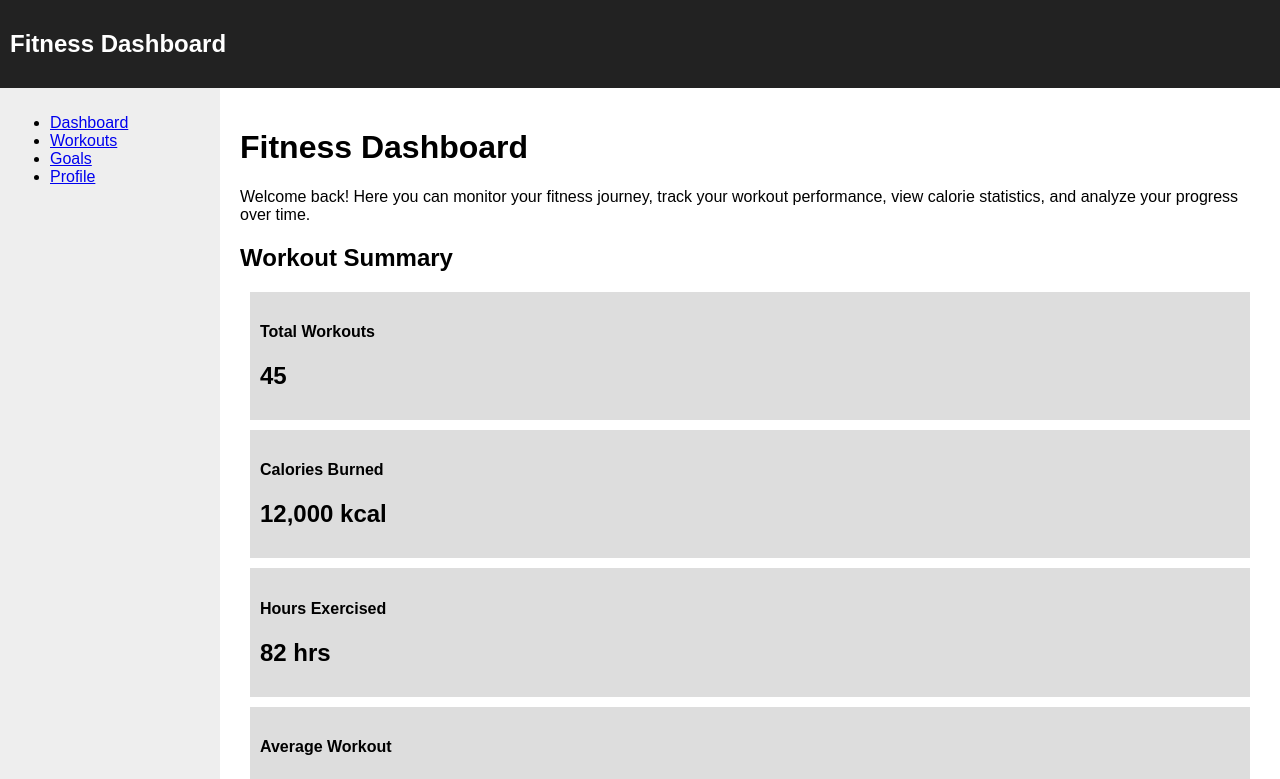
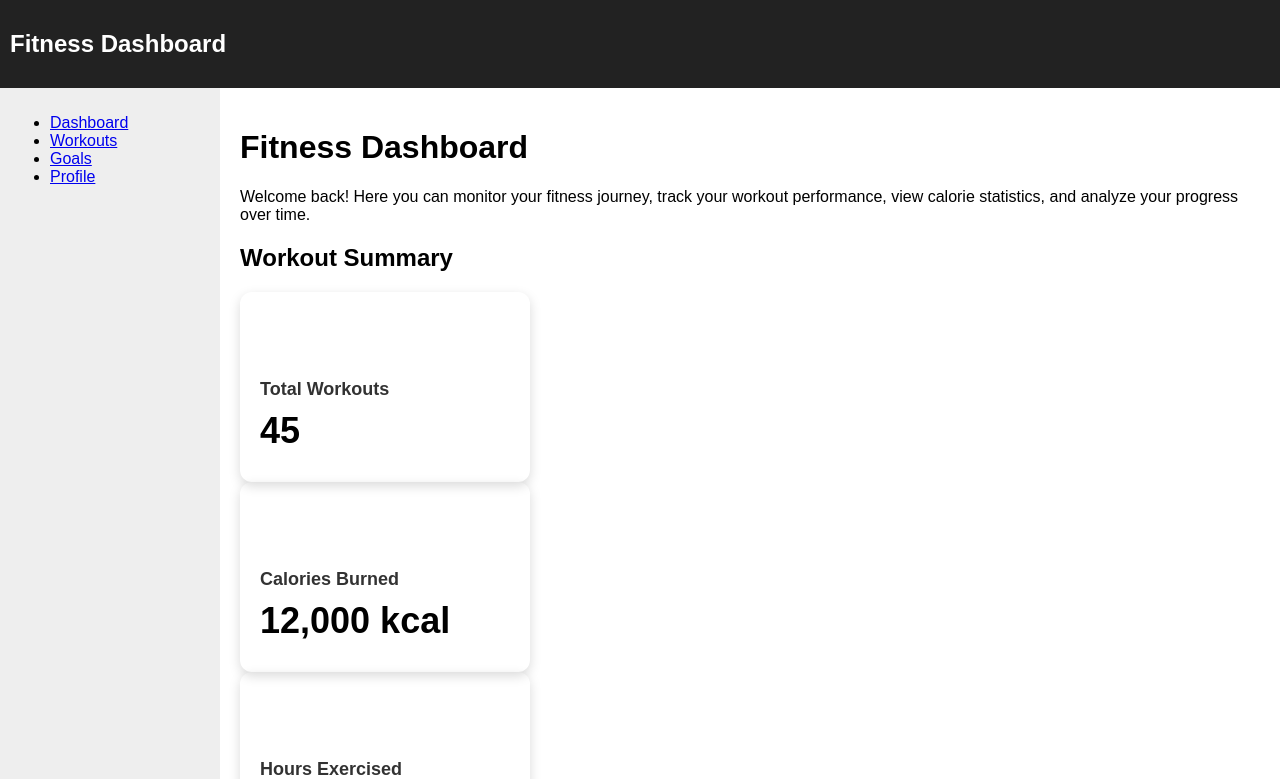
Before and after one commit to RohitGudse/fitness-tracking-dashboard, a React (Create React App) app in the folder fitness-dashboard/: page / in a window 1280 px wide. Shown: the top 779 px of the page. Built offline with nearby package versions, Linux system fonts and the light colour scheme.

Commit message:
Create reusable StatsCard component with customizable props, styling, hover effects, PropTypes, and default values

```diff
--- a/fitness-dashboard/src/components/StatsCard.jsx
+++ b/fitness-dashboard/src/components/StatsCard.jsx
@@ -1,12 +1,96 @@
 import React from "react";
+import PropTypes from "prop-types";
 
-const StatsCard = ({ title, value }) => {
+/**
+ * StatsCard Component
+ * -------------------
+ * Reusable dashboard card for displaying statistics.
+ *
+ * Props:
+ * title      -> Card Heading
+ * value      -> Main Value
+ * icon       -> Emoji/Icon
+ * bgColor    -> Background Color
+ * textColor  -> Text Color
+ */
+
+const StatsCard = ({
+  title,
+  value,
+  icon,
+  bgColor,
+  textColor,
+}) => {
+  const cardStyle = {
+    backgroundColor: bgColor,
+    color: textColor,
+    borderRadius: "12px",
+    padding: "20px",
+    width: "250px",
+    minHeight: "150px",
+    boxShadow: "0 4px 12px rgba(0,0,0,0.15)",
+    transition: "0.3s ease",
+    cursor: "pointer",
+    display: "flex",
+    flexDirection: "column",
+    justifyContent: "space-between",
+  };
+
+  const titleStyle = {
+    fontSize: "18px",
+    fontWeight: "600",
+    margin: "0",
+    opacity: "0.8",
+  };
+
+  const valueStyle = {
+    fontSize: "36px",
+    fontWeight: "bold",
+    margin: "10px 0",
+  };
+
+  const iconStyle = {
+    fontSize: "35px",
+    textAlign: "right",
+  };
+
   return (
-    <div style={{ background: "#ddd", padding: "10px", margin: "10px" }}>
-      <h4>{title}</h4>
-      <h2>{value}</h2>
+    <div
+      style={cardStyle}
+      onMouseEnter={(e) => {
+        e.currentTarget.style.transform = "scale(1.05)";
+      }}
+      onMouseLeave={(e) => {
+        e.currentTarget.style.transform = "scale(1)";
+      }}
+    >
+      <div style={iconStyle}>{icon}</div>
+
+      <div>
+        <h4 style={titleStyle}>{title}</h4>
+        <h2 style={valueStyle}>{value}</h2>
+      </div>
     </div>
   );
 };
 
+StatsCard.defaultProps = {
+  title: "Statistics",
+  value: "0",
+  icon: "📊",
+  bgColor: "#ffffff",
+  textColor: "#333333",
+};
+
+StatsCard.propTypes = {
+  title: PropTypes.string,
+  value: PropTypes.oneOfType([
+    PropTypes.string,
+    PropTypes.number,
+  ]),
+  icon: PropTypes.node,
+  bgColor: PropTypes.string,
+  textColor: PropTypes.string,
+};
+
 export default StatsCard;
```
